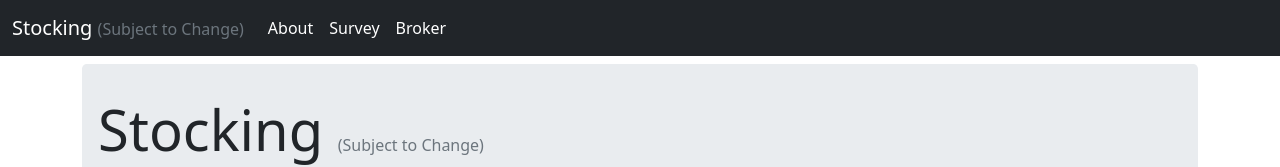
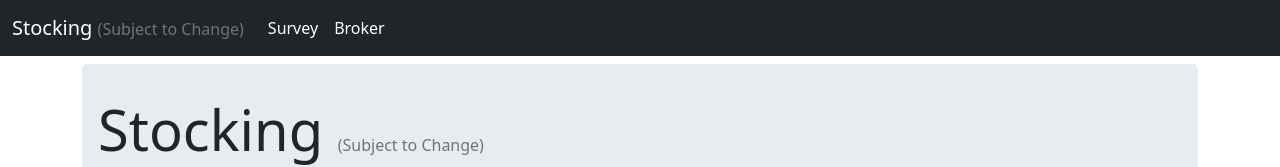
Before and after one commit to ajmal017/stocking, a Vue app: page / in a window 1280 px wide. Shown: the top 167 px of the page. Built offline with nearby package versions, Linux system fonts and the light colour scheme.

Commit message:
remove about page

```diff
--- a/src/App.vue
+++ b/src/App.vue
@@ -7,9 +7,6 @@
       </button>
       <div class="collapse navbar-collapse" id="navbarSupportedContent">
         <ul class="navbar-nav mr-auto mb-2 mb-lg-0">
-          <li class="nav-item">
-            <router-link class="nav-link active" to="/about">About</router-link>
-          </li>
           <li class="nav-item">
             <router-link class="nav-link active" to="/survey">Survey</router-link>
           </li>
--- a/src/router/index.js
+++ b/src/router/index.js
@@ -41,14 +41,6 @@
     path: '/broker',
     name: 'Broker',
     component: Broker
-  },
-  {
-    path: '/about',
-    name: 'About',
-    // route level code-splitting
-    // this generates a separate chunk (about.[hash].js) for this route
-    // which is lazy-loaded when the route is visited.
-    component: () => import(/* webpackChunkName: "about" */ '../views/About.vue')
   }
 ]
 
--- a/src/views/About.vue
+++ /dev/null
@@ -1,5 +0,0 @@
-<template>
-  <div class="about">
-    <h1>This is an about page</h1>
-  </div>
-</template>
```
